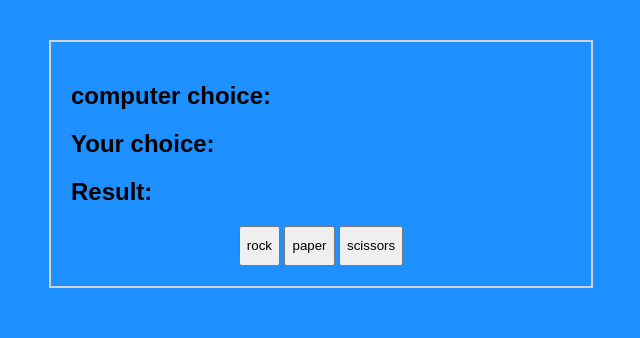
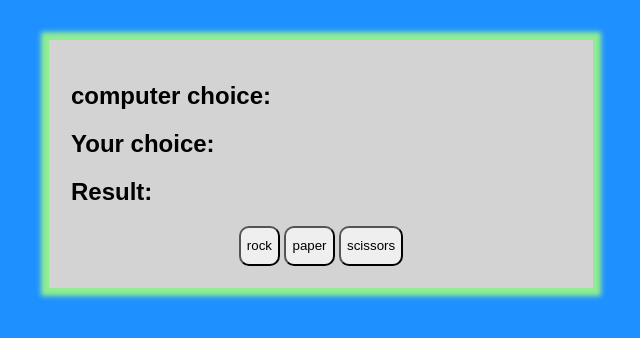
Before and after one commit to danish9811/learning-javascript, a website built with Parcel: page aniaKubov/rockPaperScissor/rockPaperScisor.html in a window 1280 px wide. Shown: the whole page, without its empty margins (319-959 px from the left). Built offline with nearby package versions, Linux system fonts and the light colour scheme.

```diff
--- a/aniaKubov/rockPaperScissor/rock.css
+++ b/aniaKubov/rockPaperScissor/rock.css
@@ -7,8 +7,8 @@
 
 button {
   height: 40px;
+  border-radius: 10px;
   transition: 0.12s;
-
 }
 
 button:hover {
@@ -23,6 +23,8 @@
   padding: 20px;
   border: 2px solid lightgray;
   width: 500px;
+  box-shadow: 0 0 5px 8px lightgreen;
+  background-color: lightgray;
 }
 
 
```
Also changed, not shown: aniaKubov/memoryGame/memoryIndex.html (+5 -0 lines), aniaKubov/memoryGame/images/blank.png (added), aniaKubov/memoryGame/images/cheeseburger.png (added), aniaKubov/memoryGame/images/fries.png (added), aniaKubov/memoryGame/images/hotdog.png (added), aniaKubov/memoryGame/images/ice-cream.png (added), aniaKubov/memoryGame/images/milkshake.png (added), aniaKubov/memoryGame/images/pizza.png (added), aniaKubov/memoryGame/images/white.png (added), readme.md, 1 other file.
